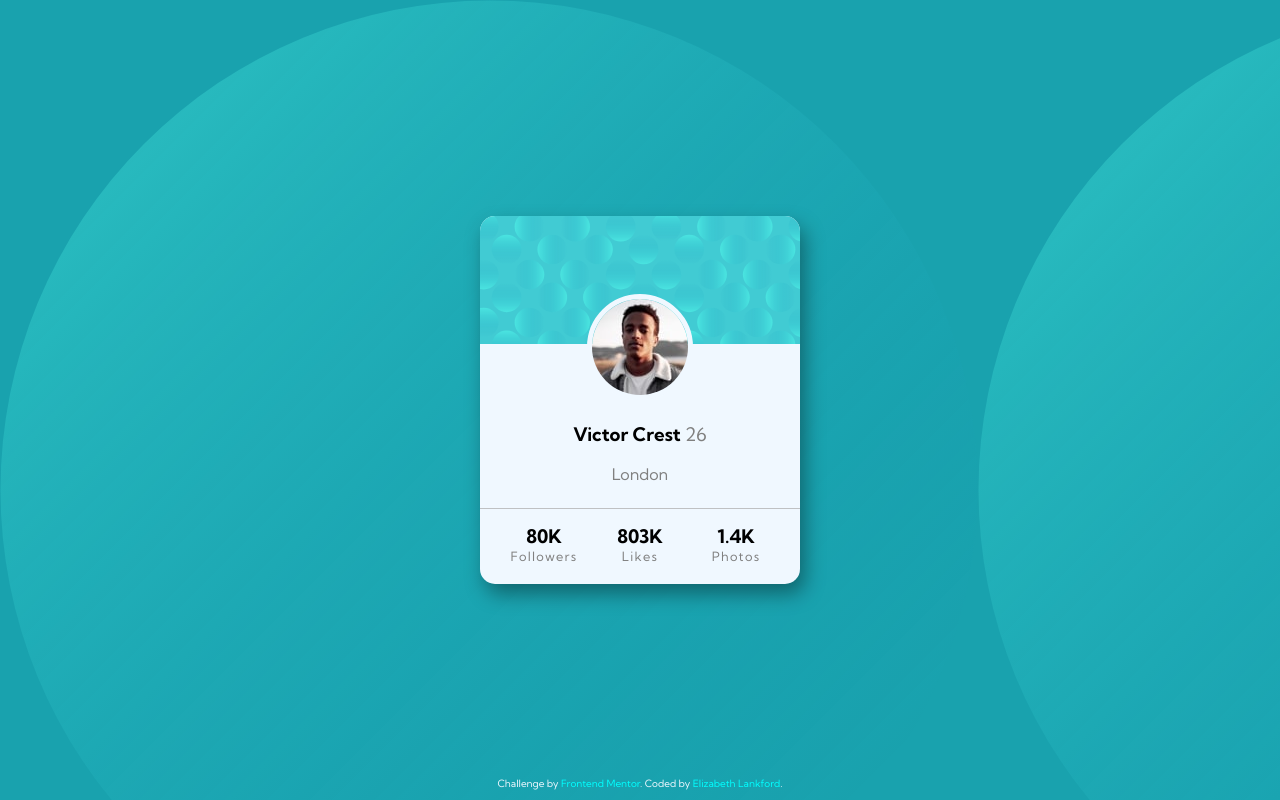
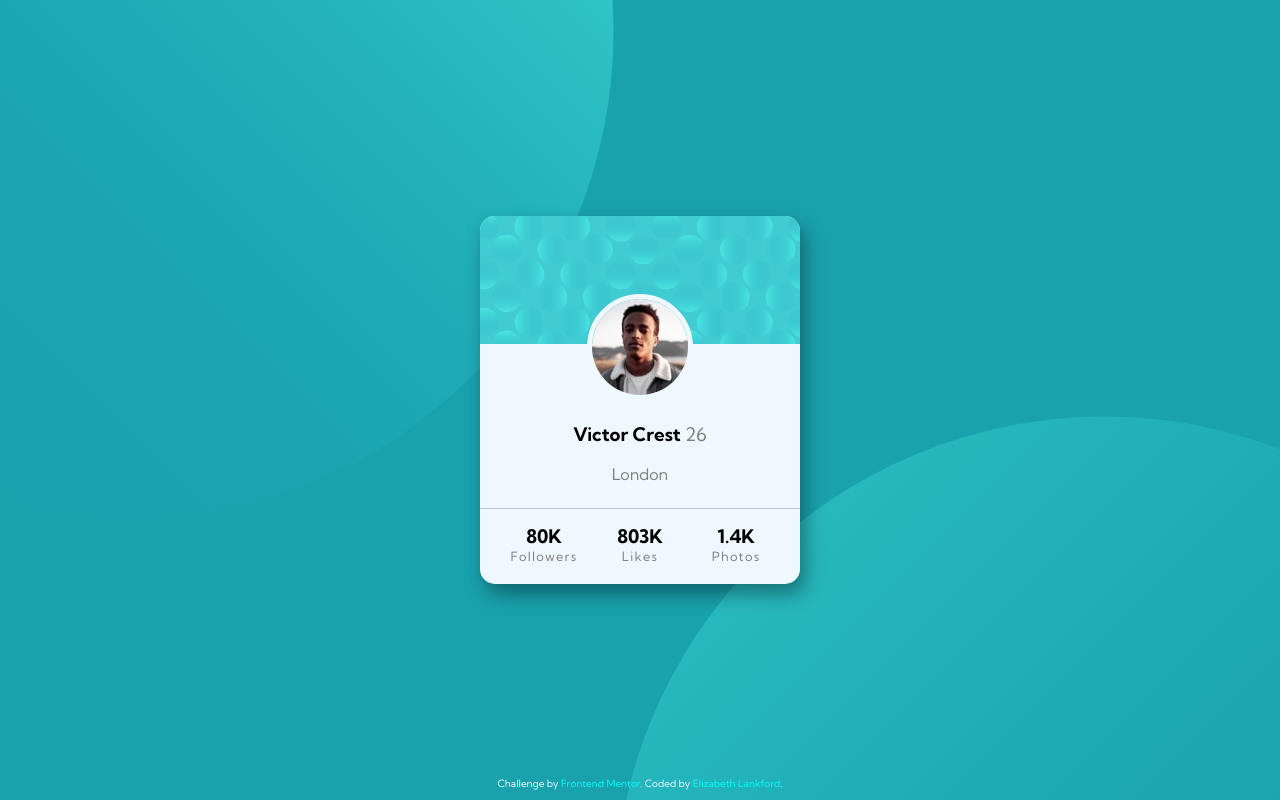
Before and after one commit to ElizabethLankford/frontend-mentor-profile-card, a plain HTML site: page index.html in a window 1280 px wide. Drawn offline with Linux system fonts and the light colour scheme.

Commit message:
Update styles.css
Fixed background svg

```diff
--- a/styles.css
+++ b/styles.css
@@ -6,8 +6,10 @@ body{
     margin: 0;
     padding: 0;
     height: 100vh;
-    background-color: hsl(185, 75%, 39%);
-    background-image: url(images/bg-pattern-bottom.svg);
+    background: url(images/bg-pattern-top.svg),url(images/bg-pattern-bottom.svg);
+    background-color: #19a2ae;
+    background-position: right 52vw bottom 35vh,left 48vw top 52vh;
+    background-repeat: no-repeat,no-repeat;
     text-align: center;
     display: flex;
     justify-content: center;
```
